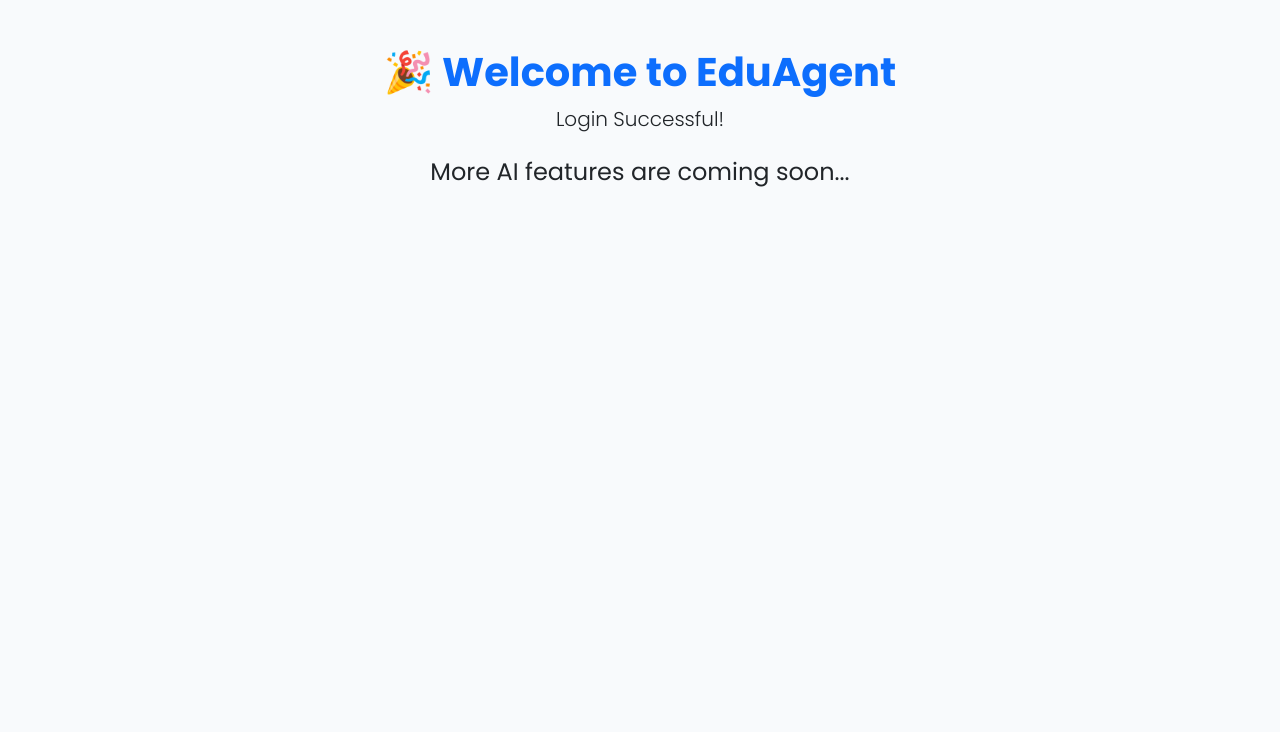
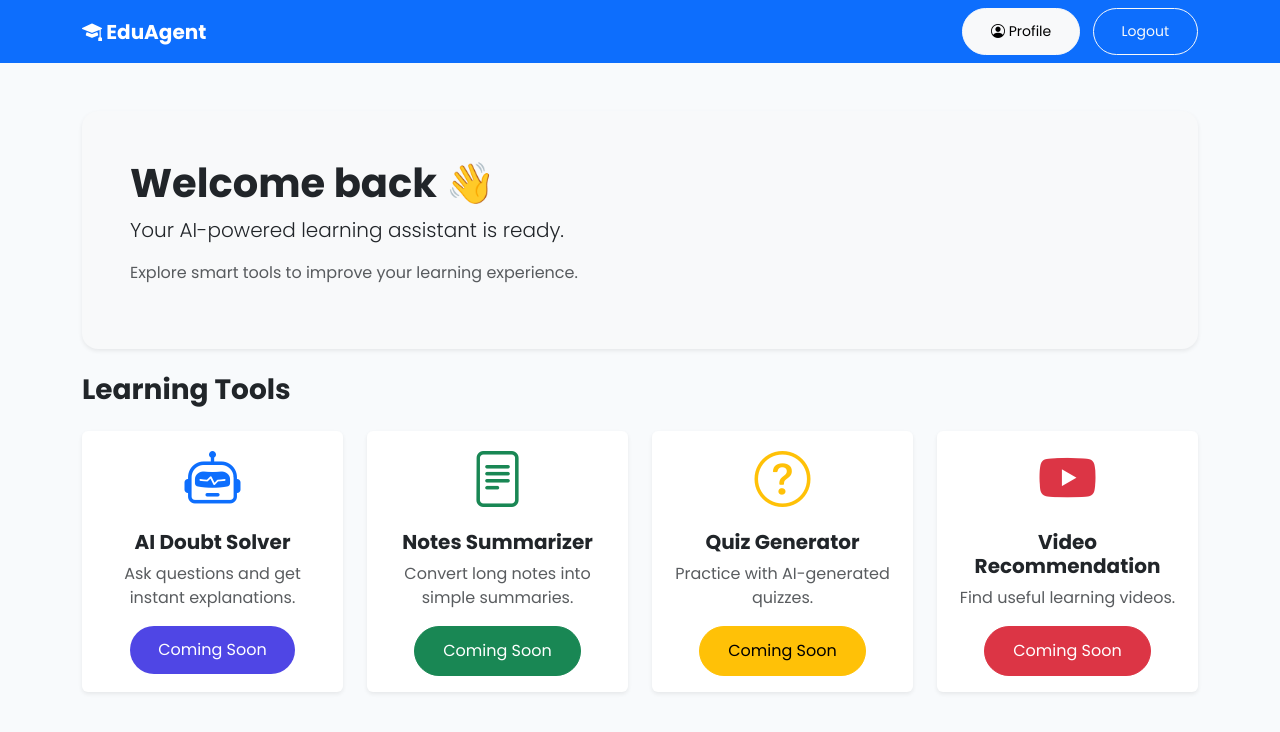
Before and after one commit to Manoj-1233/EduAgent, a Flask app: page /dashboard in a window 1280 px wide. Shown: the top 732 px of the page. Run offline with Flask 3, Linux system fonts and the light colour scheme; a user stored in the database is signed in.

Commit message:
Designed professional dashboard UI

```diff
--- a/templates/dashboard.html
+++ b/templates/dashboard.html
@@ -4,24 +4,172 @@
 
 {% block content %}
 
+<nav class="navbar navbar-expand-lg navbar-dark bg-primary">
+    <div class="container">
+
+             <a class="navbar-brand fw-bold" href="#" style="color: white !important;">
+                <i class="bi bi-mortarboard-fill"></i> EduAgent
+             </a>
+        <div>
+            <a href="#" class="btn btn-light btn-sm me-2">
+                <i class="bi bi-person-circle"></i> Profile
+            </a>
+
+            <a href="/logout" class="btn btn-outline-light btn-sm">
+                Logout
+            </a>
+        </div>
+    </div>
+</nav>
+
+
 <div class="container mt-5">
 
-    <div class="text-center">
+    <!-- Welcome Section -->
+    <div class="p-5 mb-4 bg-light rounded-4 shadow-sm">
 
-        <h1 class="fw-bold text-primary">
-            🎉 Welcome to EduAgent
+        <h1 class="fw-bold">
+            Welcome back 👋
         </h1>
 
         <p class="lead">
-            Login Successful!
+            Your AI-powered learning assistant is ready.
         </p>
 
-        <h4 class="mt-4">
-            More AI features are coming soon...
-        </h4>
+        <p class="text-muted">
+            Explore smart tools to improve your learning experience.
+        </p>
 
     </div>
 
+
+    <!-- Feature Cards -->
+
+    <h3 class="fw-bold mb-4">
+        Learning Tools
+    </h3>
+
+
+    <div class="row g-4">
+
+
+        <div class="col-md-6 col-lg-3">
+
+            <div class="card h-100 shadow-sm border-0">
+
+                <div class="card-body text-center">
+
+                    <i class="bi bi-robot display-4 text-primary"></i>
+
+                    <h5 class="mt-3 fw-bold">
+                        AI Doubt Solver
+                    </h5>
+
+                    <p class="text-muted">
+                        Ask questions and get instant explanations.
+                    </p>
+
+                    <button class="btn btn-primary">
+                        Coming Soon
+                    </button>
+
+                </div>
+
+            </div>
+
+        </div>
+
+
+
+        <div class="col-md-6 col-lg-3">
+
+            <div class="card h-100 shadow-sm border-0">
+
+                <div class="card-body text-center">
+
+                    <i class="bi bi-file-text display-4 text-success"></i>
+
+                    <h5 class="mt-3 fw-bold">
+                        Notes Summarizer
+                    </h5>
+
+                    <p class="text-muted">
+                        Convert long notes into simple summaries.
+                    </p>
+
+                    <button class="btn btn-success">
+                        Coming Soon
+                    </button>
+
+                </div>
+
+            </div>
+
+        </div>
+
+
+
+
+        <div class="col-md-6 col-lg-3">
+
+            <div class="card h-100 shadow-sm border-0">
+
+                <div class="card-body text-center">
+
+                    <i class="bi bi-question-circle display-4 text-warning"></i>
+
+                    <h5 class="mt-3 fw-bold">
+                        Quiz Generator
+                    </h5>
+
+                    <p class="text-muted">
+                        Practice with AI-generated quizzes.
+                    </p>
+
+                    <button class="btn btn-warning">
+                        Coming Soon
+                    </button>
+
+                </div>
+
+            </div>
+
+        </div>
+
+
+
+
+        <div class="col-md-6 col-lg-3">
+
+            <div class="card h-100 shadow-sm border-0">
+
+                <div class="card-body text-center">
+
+                    <i class="bi bi-youtube display-4 text-danger"></i>
+
+                    <h5 class="mt-3 fw-bold">
+                        Video Recommendation
+                    </h5>
+
+                    <p class="text-muted">
+                        Find useful learning videos.
+                    </p>
+
+                    <button class="btn btn-danger">
+                        Coming Soon
+                    </button>
+
+                </div>
+
+            </div>
+
+        </div>
+
+
+    </div>
+
+
 </div>
 
+
 {% endblock %}
```
